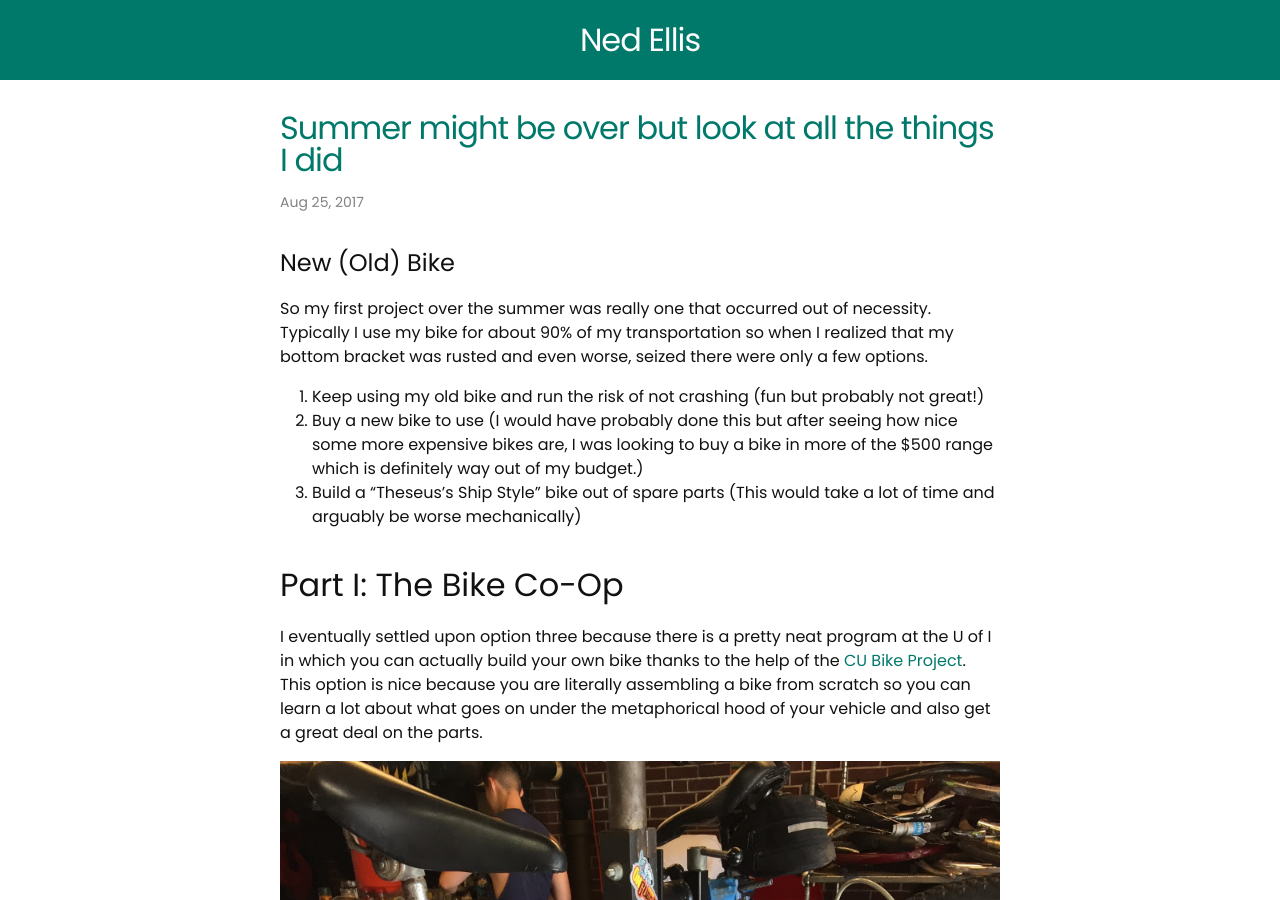
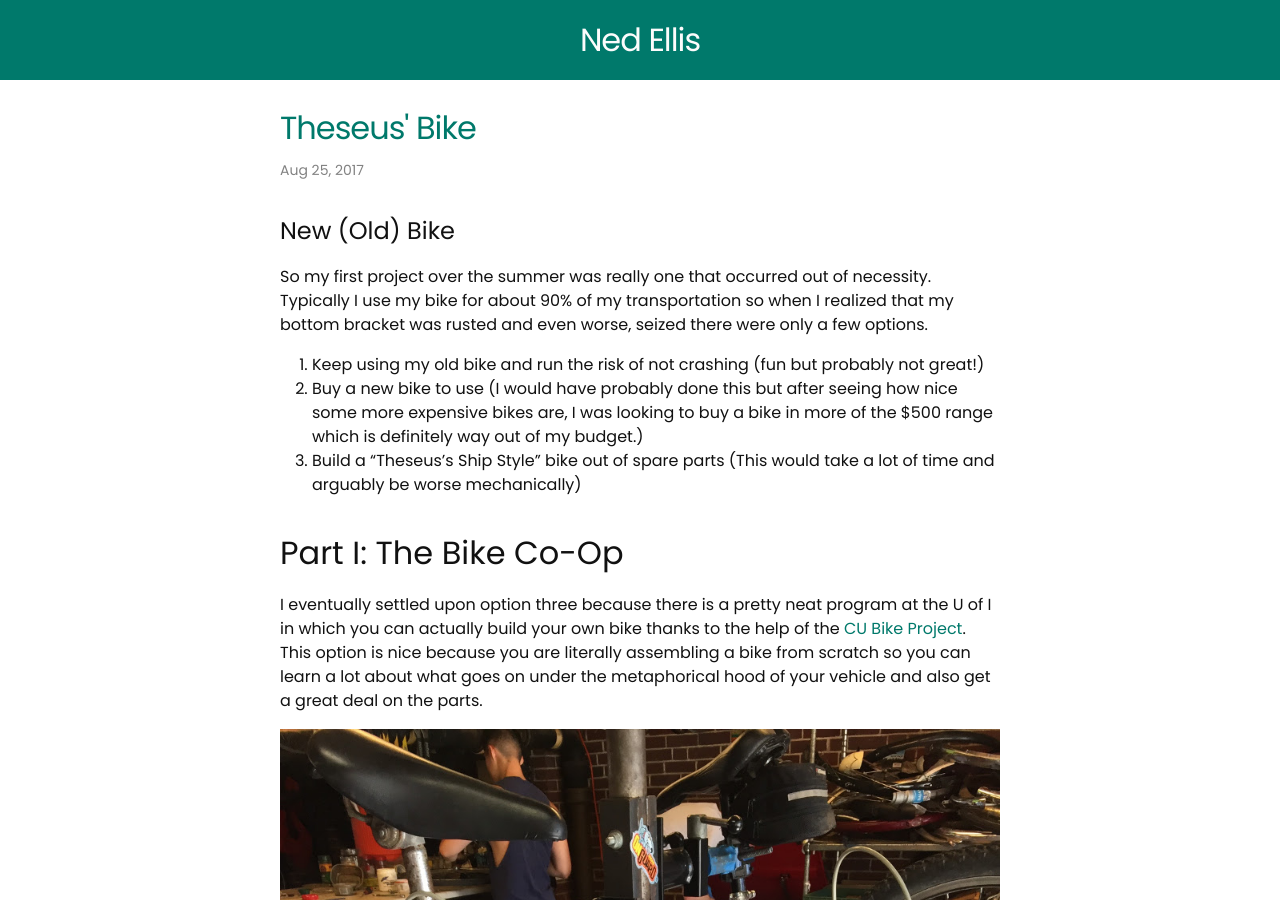
Before and after one commit to epellis/epellis.github.io, a Jekyll site: the page built from _posts/2017-08-25-summer-projects.md, in a window 1280 px wide and 900 px high. Built offline with Jekyll 4.4.1, drawn with Linux system fonts in a browser that asks for light colours.

Commit message:
added a new story...

```diff
--- a/_posts/2017-08-25-summer-projects.md
+++ b/_posts/2017-08-25-summer-projects.md
@@ -1,6 +1,6 @@
 ---
 layout: post
-title:  "Summer might be over but look at all the things I did"
+title:  "Theseus' Bike"
 date:   2017-08-25  00:00:00
 ---
 
```
